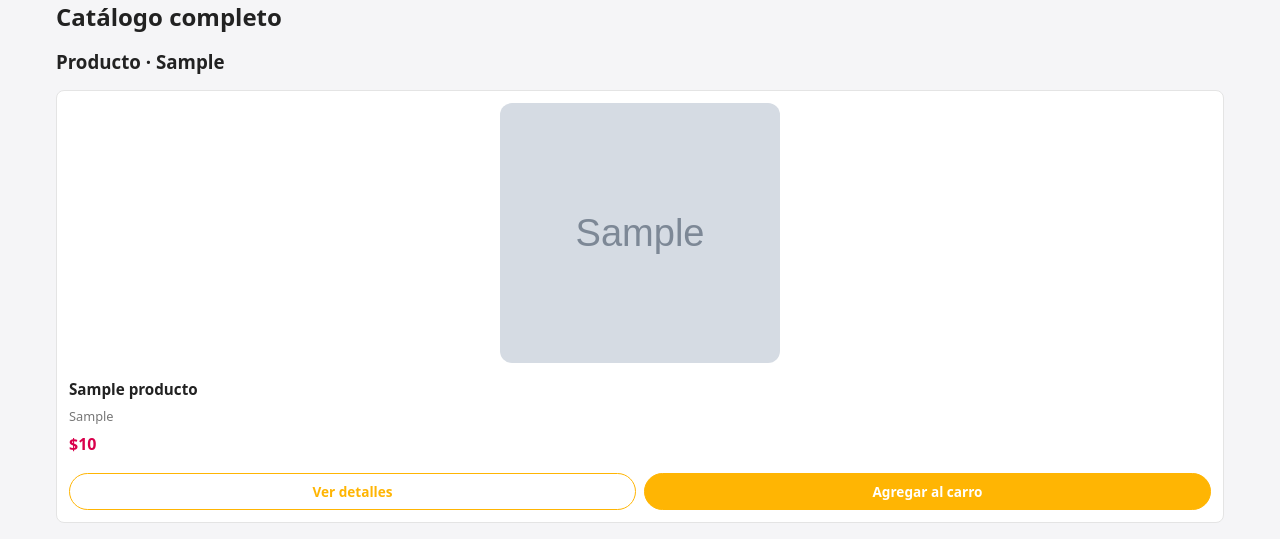
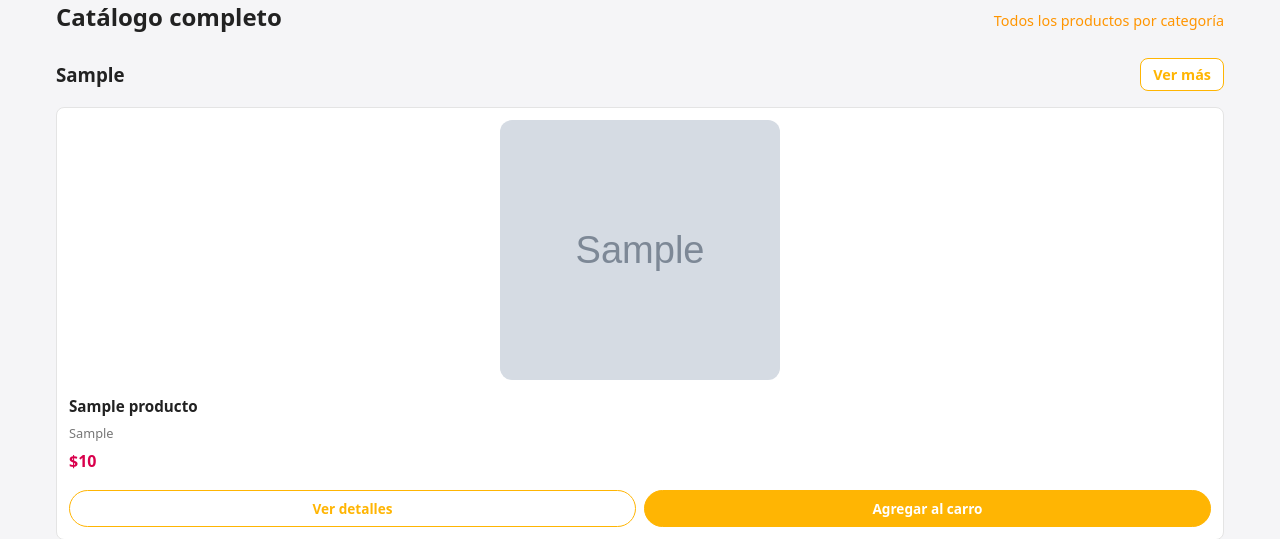
Before and after one commit to WhossKiosy/Lazzo, a Django app: page /catalogo/ in a window 1280 px wide. Shown: the part 138-677 px from the top of the page. Run offline with Django 5.2, Linux system fonts and the light colour scheme; tables that the repository leaves empty hold one stand-in row (Sample ...).

```diff
--- a/lazzo/lazzo/urls.py
+++ b/lazzo/lazzo/urls.py
@@ -53,6 +53,7 @@ urlpatterns = [
     path("producto/nuevo/", views.producto_crear, name="producto_crear"),
     path("producto/<int:id>/", views.producto_detalle, name="producto_detalle"),
     path("producto/<int:producto_id>/editar/", views.producto_editar, name="producto_editar"),
+    path("producto/<int:producto_id>/eliminar/", views.producto_eliminar, name="producto_eliminar"),
 
     # Favoritos
     path("favoritos/", views.favoritos, name="favoritos"),
--- a/lazzo/main/templates/catalogo.html
+++ b/lazzo/main/templates/catalogo.html
@@ -8,16 +8,32 @@
     <div class="container">
         <div class="section-header">
             <h2>Catálogo completo</h2>
+            <span class="see-all">Todos los productos por categoría</span>
         </div>
 
         {% if productos_por_categoria %}
-            {% for categoria, lista in productos_por_categoria.items %}
-                <div class="section-header" style="margin-top: 10px;">
-                    <h3>{{ categoria }}</h3>
+            {% for categoria_slug, categoria_data in productos_por_categoria.items %}
+
+                <div class="section-header" style="margin-top: 25px; display:flex; justify-content:space-between; align-items:center;">
+                    <h3>{{ categoria_data.nombre }}</h3>
+
+                    <!-- BOTÓN VER MÁS -->
+                    <a
+                        href="{% url 'categoria_list' categoria_data.tipo categoria_slug %}"
+                        class="btn-secondary"
+                        style="
+                            padding:6px 12px;
+                            font-size:0.9rem;
+                            border-radius:8px;
+                            text-decoration:none;
+                        "
+                    >
+                        Ver más
+                    </a>
                 </div>
 
                 <div class="products-grid">
-                    {% for producto in lista %}
+                    {% for producto in categoria_data.productos %}
                         <article class="product-card">
                             <div class="product-image">
                                 {% if producto.imagen %}
--- a/lazzo/main/views.py
+++ b/lazzo/main/views.py
@@ -296,15 +296,38 @@ def categoria_listado(request, tipo, categoria_slug):
 
 
 def catalogo(request):
-    productos = Producto.objects.all()
+    productos = Producto.objects.all().order_by("-idProducto")
+
+    categorias_map = dict(CATEGORIAS_PRODUCTO + CATEGORIAS_SERVICIO)
+
     productos_por_categoria = {}
+
     for p in productos:
-        etiqueta = p.get_tipo_display() + " · " + p.categoria  # o como lo manejes
-        productos_por_categoria.setdefault(etiqueta, []).append(p)
+        categoria_slug = p.categoria
+        tipo = getattr(p, "tipo", "producto")
 
-    return render(request, 'catalogo.html', {
-        'productos_por_categoria': productos_por_categoria,
-    })
+        # Nombre "bonito" de la categoría
+        nombre_categoria = categorias_map.get(
+            categoria_slug,
+            categoria_slug.replace("_", " ").title()
+        )
+
+        if categoria_slug not in productos_por_categoria:
+            productos_por_categoria[categoria_slug] = {
+                "nombre": nombre_categoria,
+                "tipo": tipo,
+                "productos": [],
+            }
+
+        productos_por_categoria[categoria_slug]["productos"].append(p)
+
+    return render(
+        request,
+        "catalogo.html",
+        {
+            "productos_por_categoria": productos_por_categoria,
+        },
+    )
 
 
 #-----------SERVICIOS----------------
@@ -451,6 +474,22 @@ def producto_editar(request, producto_id):
         },
     )
 
+def producto_eliminar(request, producto_id):
+    usuario_id = request.session.get("usuario_id")
+    if not usuario_id:
+        return redirect("login")
+
+    producto = get_object_or_404(Producto, idProducto=producto_id)
+
+    if producto.vendedor_id != usuario_id:
+        return HttpResponse("No tienes permiso para eliminar este producto.", status=403)
+
+    if request.method == "POST":
+        producto.delete()
+        messages.success(request, "Producto eliminado correctamente.")
+        return redirect("mi_perfil")
+
+    return redirect("producto_editar", producto_id=producto.idProducto)
 
 #-----------CARRITO----------------
 
```
Also changed, not shown: lazzo/main/templates/producto_edit_form.html (+24 -4 lines).
